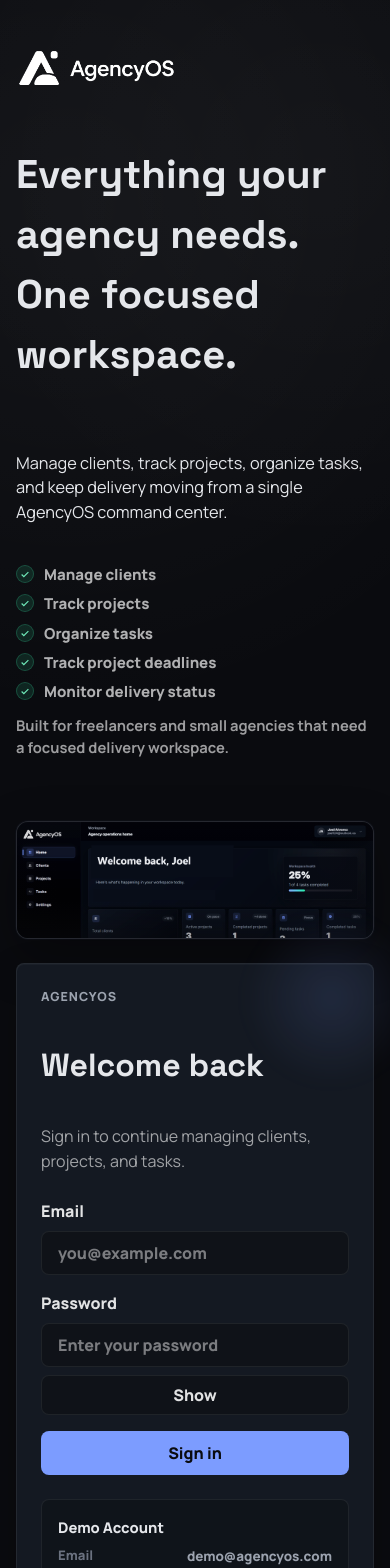
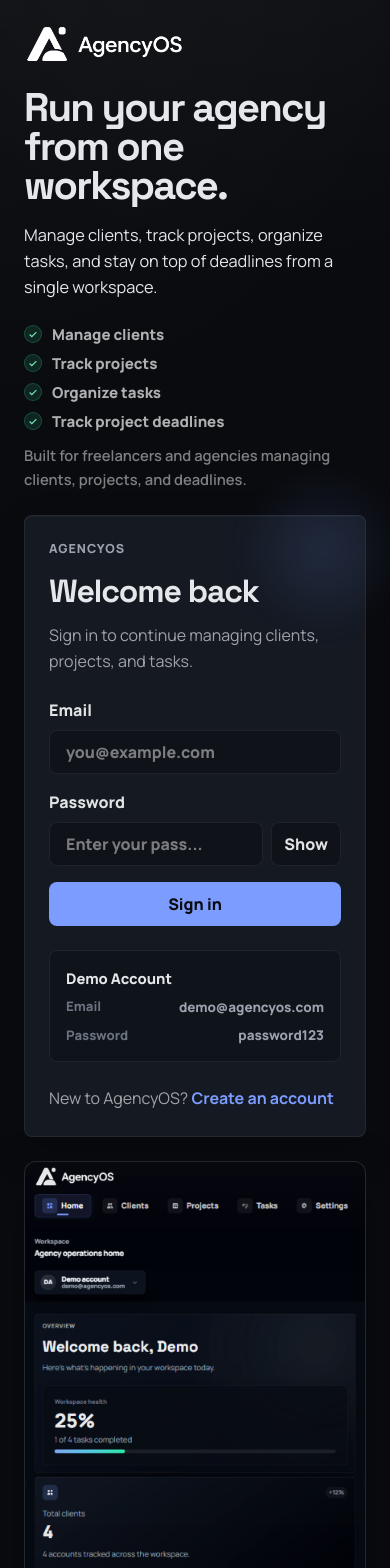
Before and after one commit to Alvarez-J1/agencyos, an Angular app in the folder client/agencyos-client/: page /login in a window 390 px wide. Shown: the top 1568 px of the page. Built offline with nearby package versions, Linux system fonts and the light colour scheme.

Commit message:
improved the login page

```diff
--- a/client/agencyos-client/src/app/pages/auth.scss
+++ b/client/agencyos-client/src/app/pages/auth.scss
@@ -59,9 +59,10 @@
 }
 
 .password-field {
+  align-items: center;
   display: grid;
   gap: 8px;
-  grid-template-columns: minmax(0, 1fr) auto;
+  grid-template-columns: minmax(0, 1fr) max-content;
 }
 
 .password-field button {
@@ -71,10 +72,12 @@
   color: var(--color-text);
   cursor: pointer;
   font-weight: 800;
-  padding: 0 16px;
+  min-height: 44px;
+  padding: 0 14px;
   transition:
     border-color 160ms ease,
     box-shadow 160ms ease;
+  white-space: nowrap;
 }
 
 .password-field button:hover {
@@ -88,11 +91,7 @@
 }
 
 @media (max-width: 520px) {
-  .password-field {
-    grid-template-columns: 1fr;
-  }
-
   .password-field button {
-    min-height: 40px;
+    padding-inline: 12px;
   }
 }
--- a/client/agencyos-client/src/app/pages/login/login.html
+++ b/client/agencyos-client/src/app/pages/login/login.html
@@ -5,8 +5,11 @@
     </div>
 
     <div class="login-hero-copy">
-      <h1>Everything your agency needs. One focused workspace.</h1>
-      <p>Manage clients, track projects, organize tasks, and keep delivery moving from a single AgencyOS command center.</p>
+      <h1>
+        <span>Run your agency</span>
+        <span>from one workspace.</span>
+      </h1>
+      <p>Manage clients, track projects, organize tasks, and stay on top of deadlines from a single workspace.</p>
 
       <ul class="feature-list" aria-label="AgencyOS features">
         <li>
@@ -41,21 +44,16 @@
           </span>
           Track project deadlines
         </li>
-        <li>
-          <span class="feature-check" aria-hidden="true">
-            <svg viewBox="0 0 24 24">
-              <path d="m10 15.2 7.1-7.1 1.4 1.4L10 18 5.5 13.5l1.4-1.4 3.1 3.1Z" />
-            </svg>
-          </span>
-          Monitor delivery status
-        </li>
       </ul>
 
-      <p class="trust-statement">Built for freelancers and small agencies that need a focused delivery workspace.</p>
+      <p class="trust-statement">Built for freelancers and agencies managing clients, projects, and deadlines.</p>
     </div>
 
     <div class="product-preview" aria-hidden="true">
-      <img src="agencyos-dashboard-preview.png" alt="" />
+      <picture>
+        <source media="(max-width: 1023px)" srcset="agencyos-dashboard-preview-mobile.png" />
+        <img src="agencyos-dashboard-preview.png" alt="" />
+      </picture>
     </div>
   </div>
 
@@ -92,7 +90,7 @@
           <input
             name="password"
             [type]="showPassword ? 'text' : 'password'"
-            placeholder="Enter your password"
+            placeholder="Enter your pass..."
             [(ngModel)]="form.password"
             [class.input-error]="passwordInvalid"
             [attr.aria-invalid]="passwordInvalid"
--- a/client/agencyos-client/src/app/pages/login/login.scss
+++ b/client/agencyos-client/src/app/pages/login/login.scss
@@ -1,30 +1,28 @@
 .login-shell {
-  align-items: center;
+  align-items: start;
   background:
     radial-gradient(circle at 18% 12%, rgba(255, 255, 255, 0.045), transparent 32rem),
     radial-gradient(circle at 82% 10%, rgba(255, 255, 255, 0.028), transparent 24rem),
     var(--color-background);
   display: grid;
-  gap: 32px;
+  gap: 28px;
   grid-template-columns: minmax(0, 1fr) minmax(340px, 420px);
   min-height: 100dvh;
   overflow: hidden;
-  padding: 32px;
+  padding: 48px clamp(48px, 8vw, 144px) 40px;
 }
 
 .login-copy-panel {
-  align-content: center;
+  align-content: start;
+  align-self: start;
   display: grid;
   gap: 24px;
-  max-width: none;
   min-width: 0;
-  padding-top: 32px;
 }
 
 .brand-link-logo {
   align-items: center;
   display: inline-flex;
-  width: fit-content;
 }
 
 .brand-link-logo img {
@@ -32,7 +30,6 @@
   height: 48px;
   max-width: 224px;
   object-fit: contain;
-  object-position: left center;
 }
 
 .login-hero-copy {
@@ -42,19 +39,33 @@
 
 .login-copy-panel h1 {
   font-size: clamp(2.5rem, 5.2vw, 4.5rem);
-  max-width: 840px;
+  letter-spacing: -0.045em;
+  line-height: 0.98;
+  margin: 0;
+}
+
+.login-copy-panel h1 span {
+  display: block;
+}
+
+@media (min-width: 1440px) {
+  .login-copy-panel h1 span {
+    white-space: nowrap;
+  }
 }
 
 .login-hero-copy p {
   font-size: 1.02rem;
+  line-height: 1.6;
+  margin: 0;
   max-width: 720px;
 }
 
 .login-hero-copy .trust-statement {
-  color: rgba(255, 255, 255, 0.6);
+  color: rgba(255, 255, 255, 0.48);
   font-size: 0.92rem;
-  font-weight: 650;
-  margin-top: -4px;
+  font-weight: 600;
+  margin: -4px 0 0;
 }
 
 .feature-list {
@@ -102,38 +113,20 @@
   border-radius: 12px;
   box-shadow:
     0 1px 0 rgba(255, 255, 255, 0.045) inset,
-    0 18px 52px rgba(0, 0, 0, 0.28),
-    0 0 0 1px rgba(124, 156, 255, 0.026);
-  height: auto;
-  margin-top: 24px;
-  max-width: 800px;
+    0 18px 52px rgba(0, 0, 0, 0.28);
   overflow: hidden;
-  pointer-events: none;
-  position: relative;
-  width: min(100%, 800px);
-}
-
-.product-preview::after {
-  background:
-    linear-gradient(180deg, rgba(10, 11, 15, 0.1) 0%, transparent 16%, transparent 68%, rgba(10, 11, 15, 0.34) 100%),
-    linear-gradient(90deg, rgba(10, 11, 15, 0.08) 0%, transparent 12%, transparent 82%, rgba(10, 11, 15, 0.28) 100%);
-  content: "";
-  inset: 0;
-  position: absolute;
+  width: min(100%, 880px);
 }
 
 .product-preview img {
   display: block;
-  filter: brightness(1.18) contrast(1.12) saturate(1.04);
-  height: auto;
-  object-fit: contain;
-  object-position: left top;
+  filter: brightness(1.16) contrast(1.1) saturate(1.04);
   opacity: 0.9;
   width: 100%;
 }
 
 .login-card {
-  align-self: center;
+  align-self: start;
   background: var(--color-surface);
   border: 1px solid var(--color-border);
   border-radius: var(--radius-md);
@@ -142,6 +135,7 @@
   gap: 24px;
   isolation: isolate;
   justify-self: end;
+  margin-top: 56px;
   padding: 32px;
   position: relative;
   width: min(100%, 420px);
@@ -175,6 +169,8 @@
 
 .login-card h2 {
   font-size: 2rem;
+  letter-spacing: -0.035em;
+  margin: 0;
 }
 
 .login-card .auth-muted,
@@ -229,26 +225,52 @@
   font-weight: 800;
 }
 
+@media (max-width: 1023px) {
+  .login-shell {
+    background: transparent;
+  }
+}
+
 @media (max-width: 860px) {
   .login-shell {
     grid-template-columns: 1fr;
     overflow: visible;
-    padding: 24px;
+    padding: 24px 24px 48px;
   }
 
   .login-copy-panel {
-    align-content: end;
+    width: 100%;
+  }
+
+  .login-card {
+    margin-top: 0;
+    justify-self: stretch;
+    width: 100%;
   }
 
   .product-preview {
-    max-width: none;
+    width: 100%;
+  }
+
+}
+
+@media (max-width: 767px) {
+  .login-copy-panel {
+    display: contents;
+  }
+
+  .product-preview {
+    order: 1;
   }
 }
 
 @media (max-width: 520px) {
   .login-shell {
     gap: 24px;
-    padding: 16px;
+  }
+
+  .login-copy-panel h1 {
+    width: 100%;
   }
 
   .brand-link-logo img {
--- a/client/agencyos-client/src/app/pages/signup/signup.html
+++ b/client/agencyos-client/src/app/pages/signup/signup.html
@@ -5,8 +5,11 @@
     </div>
 
     <div class="login-hero-copy">
-      <h1>Everything your agency needs. One focused workspace.</h1>
-      <p>Manage clients, track projects, organize tasks, and keep delivery moving from a single AgencyOS command center.</p>
+      <h1>
+        <span>Run your agency</span>
+        <span>from one workspace.</span>
+      </h1>
+      <p>Manage clients, track projects, organize tasks, and stay on top of deadlines from a single workspace.</p>
 
       <ul class="feature-list" aria-label="AgencyOS features">
         <li>
@@ -41,21 +44,16 @@
           </span>
           Track project deadlines
         </li>
-        <li>
-          <span class="feature-check" aria-hidden="true">
-            <svg viewBox="0 0 24 24">
-              <path d="m10 15.2 7.1-7.1 1.4 1.4L10 18 5.5 13.5l1.4-1.4 3.1 3.1Z" />
-            </svg>
-          </span>
-          Monitor delivery status
-        </li>
       </ul>
 
-      <p class="trust-statement">Built for freelancers and small agencies that need a focused delivery workspace.</p>
+      <p class="trust-statement">Built for freelancers and agencies managing clients, projects, and deadlines.</p>
     </div>
 
     <div class="product-preview" aria-hidden="true">
-      <img src="agencyos-dashboard-preview.png" alt="" />
+      <picture>
+        <source media="(max-width: 1023px)" srcset="agencyos-dashboard-preview-mobile.png" />
+        <img src="agencyos-dashboard-preview.png" alt="" />
+      </picture>
     </div>
   </div>
 
@@ -107,7 +105,7 @@
           <input
             name="password"
             [type]="showPassword ? 'text' : 'password'"
-            placeholder="At least 8 characters"
+            placeholder="Enter your pass..."
             [(ngModel)]="form.password"
             [class.input-error]="passwordInvalid"
             [attr.aria-invalid]="passwordInvalid"
```
Also changed, not shown: client/agencyos-client/public/agencyos-dashboard-preview-mobile.png (added), client/agencyos-client/public/agencyos-dashboard-preview.png.
